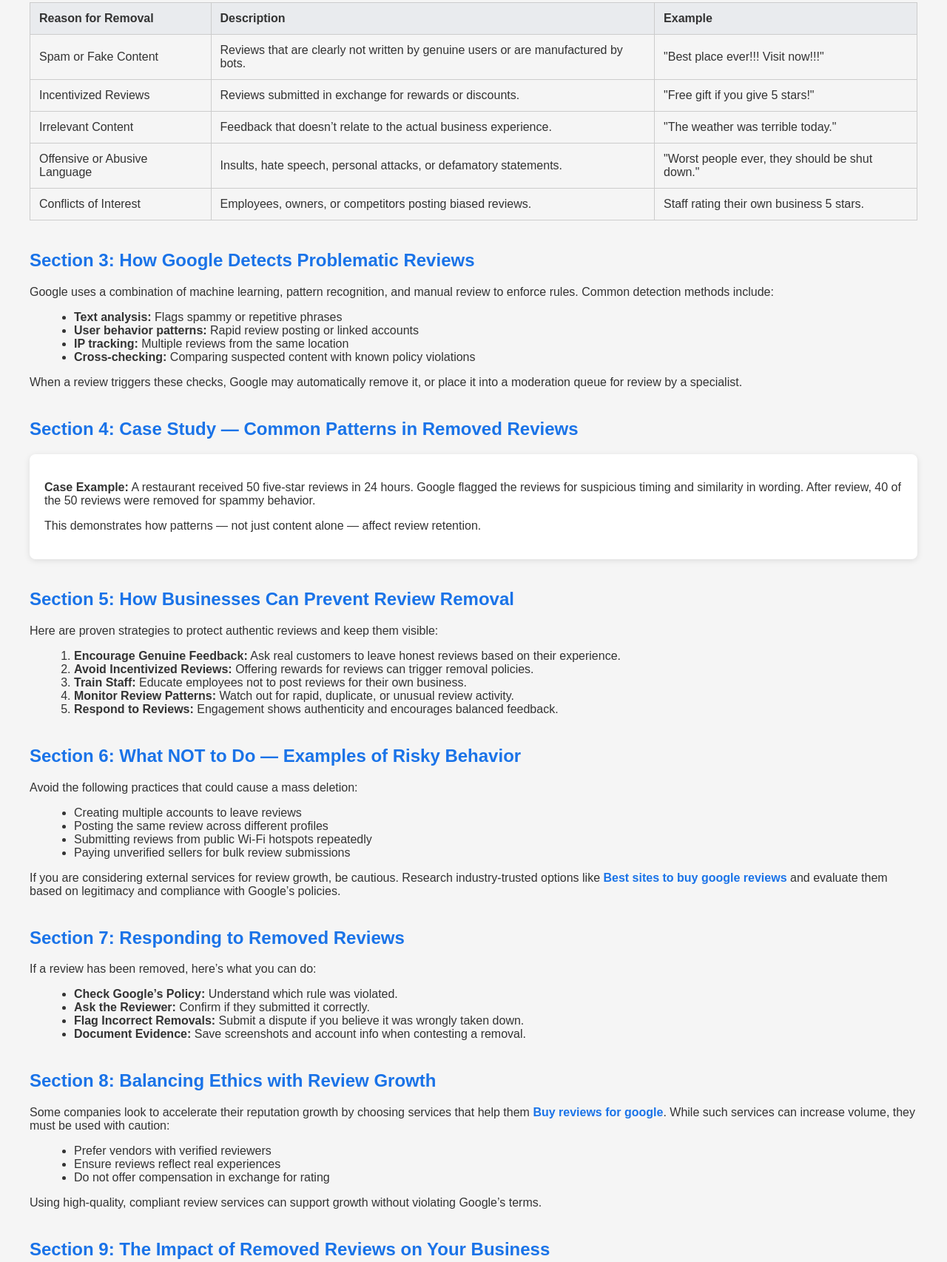
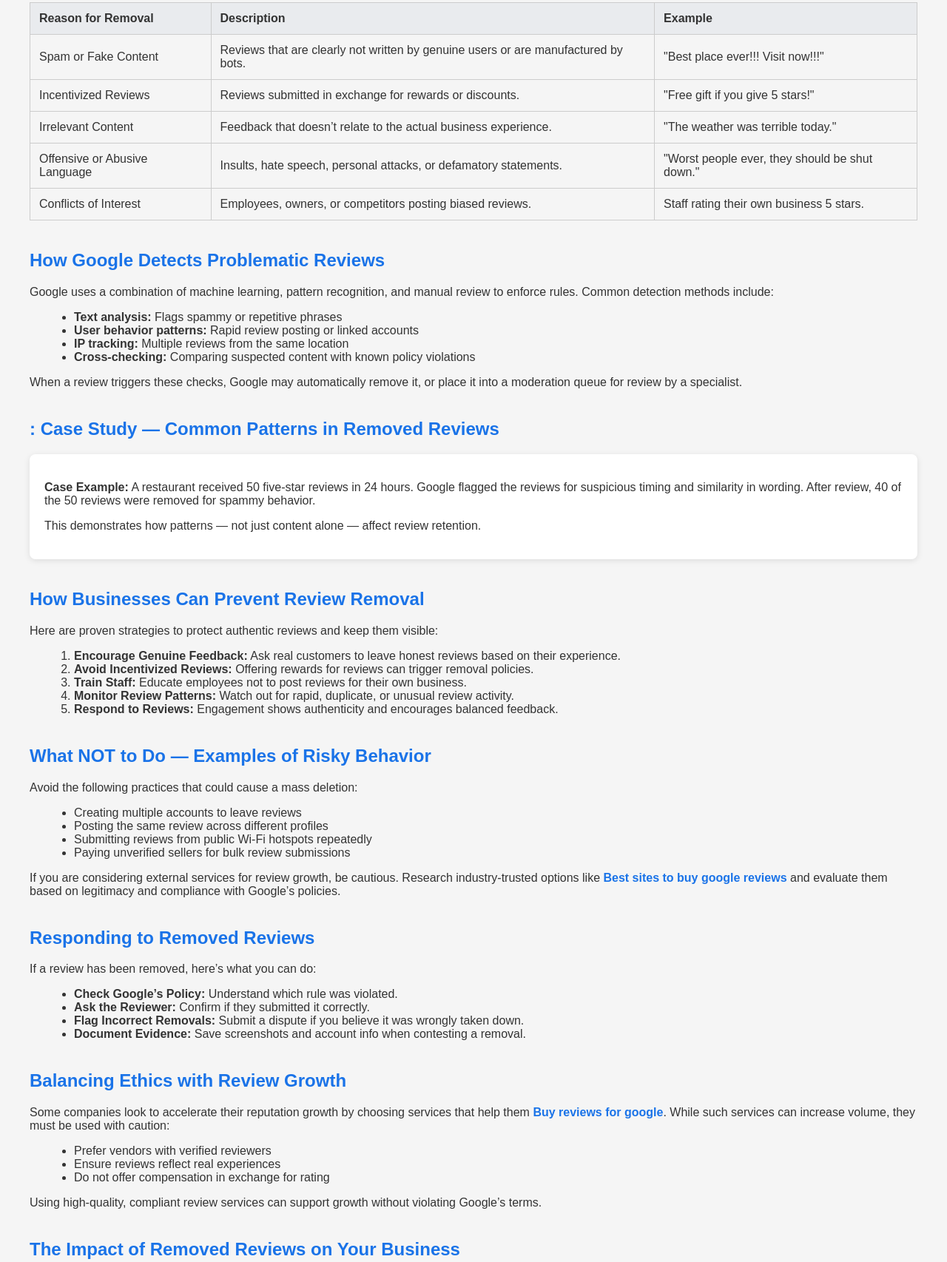
Before and after one commit to tech1-hub/seo-trust-and-reviews, a plain HTML site: page index.html in a window 1280 px wide. Shown: the part 823-2529 px from the top of the page at 74% size. Drawn offline with Linux system fonts and the light colour scheme.

Commit message:
Update index.html

```diff
--- a/index.html
+++ b/index.html
@@ -39,7 +39,7 @@
 
 <p>For example, some companies choose to <a href="https://deliveredsocial.com/best-sites-to-buy-google-reviews-online/" target="_blank">buy google reviews</a> as part of their reputation strategy. While certain providers offer legitimate review services, Google’s algorithms are constantly evolving to identify low-quality, fraudulent, or incentivized reviews.</p>
 
-<h2>Section 1: What Google Reviews Mean for Businesses</h2>
+<h2>What Google Reviews Mean for Businesses</h2>
 <p>Google Reviews appear on your Google Business Profile and impact:</p>
 
 <ul>
@@ -51,7 +51,7 @@
 
 <p>Because of this influence, Google enforces strict policies on what types of content are allowed. Reviews that violate these guidelines are removed to protect the integrity of the platform.</p>
 
-<h2>Section 2: Top Reasons Google Removes Reviews</h2>
+<h2>Top Reasons Google Removes Reviews</h2>
 <p>Google uses automated systems and human moderation to detect problematic reviews. Below are the most common removal triggers:</p>
 
 <table>
@@ -83,7 +83,7 @@
 </tr>
 </table>
 
-<h2>Section 3: How Google Detects Problematic Reviews</h2>
+<h2>How Google Detects Problematic Reviews</h2>
 <p>Google uses a combination of machine learning, pattern recognition, and manual review to enforce rules. Common detection methods include:</p>
 
 <ul>
@@ -95,13 +95,13 @@
 
 <p>When a review triggers these checks, Google may automatically remove it, or place it into a moderation queue for review by a specialist.</p>
 
-<h2>Section 4: Case Study — Common Patterns in Removed Reviews</h2>
+<h2>: Case Study — Common Patterns in Removed Reviews</h2>
 <div class="card">
 <p><strong>Case Example:</strong> A restaurant received 50 five-star reviews in 24 hours. Google flagged the reviews for suspicious timing and similarity in wording. After review, 40 of the 50 reviews were removed for spammy behavior.</p>
 <p>This demonstrates how patterns — not just content alone — affect review retention.</p>
 </div>
 
-<h2>Section 5: How Businesses Can Prevent Review Removal</h2>
+<h2>How Businesses Can Prevent Review Removal</h2>
 <p>Here are proven strategies to protect authentic reviews and keep them visible:</p>
 
 <ol>
@@ -112,7 +112,7 @@
     <li><strong>Respond to Reviews:</strong> Engagement shows authenticity and encourages balanced feedback.</li>
 </ol>
 
-<h2>Section 6: What NOT to Do — Examples of Risky Behavior</h2>
+<h2>What NOT to Do — Examples of Risky Behavior</h2>
 <p>Avoid the following practices that could cause a mass deletion:</p>
 
 <ul>
@@ -124,7 +124,7 @@
 
 <p>If you are considering external services for review growth, be cautious. Research industry-trusted options like <a href="https://deliveredsocial.com/best-sites-to-buy-google-reviews-online/" target="_blank">Best sites to buy google reviews</a> and evaluate them based on legitimacy and compliance with Google’s policies.</p>
 
-<h2>Section 7: Responding to Removed Reviews</h2>
+<h2>Responding to Removed Reviews</h2>
 <p>If a review has been removed, here’s what you can do:</p>
 
 <ul>
@@ -134,7 +134,7 @@
     <li><strong>Document Evidence:</strong> Save screenshots and account info when contesting a removal.</li>
 </ul>
 
-<h2>Section 8: Balancing Ethics with Review Growth</h2>
+<h2>Balancing Ethics with Review Growth</h2>
 <p>Some companies look to accelerate their reputation growth by choosing services that help them <a href="https://reviewfame.com/" target="_blank">Buy reviews for google</a>. While such services can increase volume, they must be used with caution:</p>
 
 <ul>
@@ -145,7 +145,7 @@
 
 <p>Using high-quality, compliant review services can support growth without violating Google’s terms.</p>
 
-<h2>Section 9: The Impact of Removed Reviews on Your Business</h2>
+<h2>The Impact of Removed Reviews on Your Business</h2>
 <p>When Google removes reviews, it can affect:</p>
 
 <table>
@@ -164,7 +164,7 @@
 </tr>
 </table>
 
-<h2>Section 10: Final Recommendations</h2>
+<h2> Final Recommendations</h2>
 <p>To protect your online reputation and build trust, focus on sustainable review strategies. Encourage real customers, respond to feedback, and avoid shortcuts that violate Google’s review policies. Monitoring activity regularly can catch issues before they escalate, preserving your business’s credibility and rankings.</p>
 
 <p>Being proactive now will avoid the larger consequences of review removal later.</p>
```
